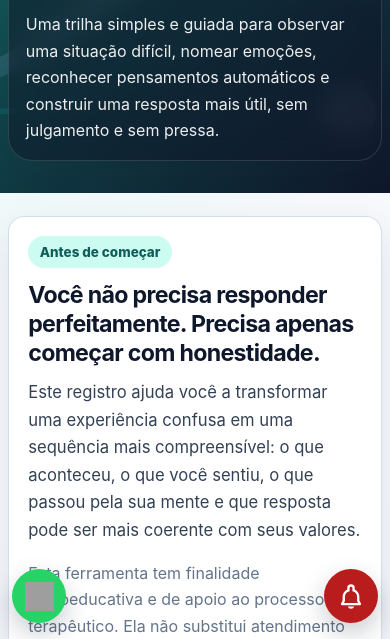
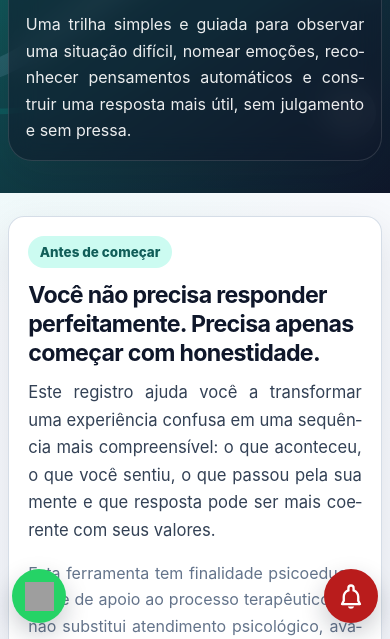
Before and after one commit to ricmurtapsicologia/RPD, a plain HTML site: page index.html in a window 390 px wide. Shown: the part 205-844 px from the top of the page. Drawn offline with nearby package versions, Linux system fonts and the light colour scheme; grey boxes are pictures that could not be loaded.

Commit message:
Change text alignment to justify in index.html

```diff
--- a/index.html
+++ b/index.html
@@ -864,7 +864,10 @@
             .helper-text,
             .clinical-note,
             .summary-item span {
-                text-align: left;
+                text-align: justify;
+                text-justify: inter-word;
+                hyphens: auto;
+                overflow-wrap: break-word;
             }
         }
 
```
